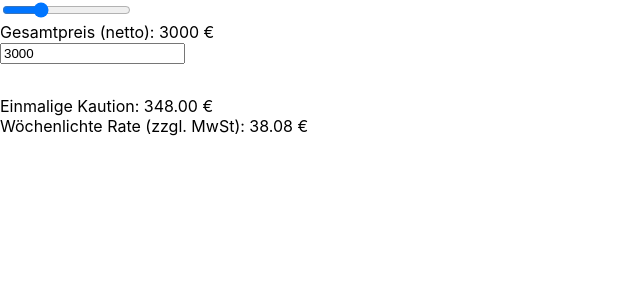
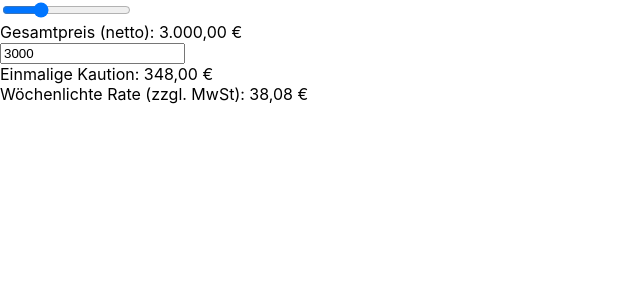
Before and after one commit to jlntrt/react-rate-calculator, a React (Create React App) app: page / in a window 1280 px wide. Shown: the top 300 px of the page, without its empty margins (0-640 px from the left). Built offline with nearby package versions, Linux system fonts and the light colour scheme.

Commit message:
Clean up and format price

```diff
--- a/src/App.js
+++ b/src/App.js
@@ -1,10 +1,8 @@
 import React from 'react';
 import './App.css';
 import Slider from "./Slider"
-import Total from "./Total"
-import Rate from "./Rate"
-import Deposit from "./Deposit"
 import TotalInput from "./TotalInput"
+import PriceRow from "./PriceRow"
 
 class App extends React.Component {
   constructor(props) {
@@ -48,10 +46,10 @@ class App extends React.Component {
     return (
       <>
         <Slider min={300} max={9999} value={this.state.total} step={1} onSliderChange={this.handleChange} />
-        <Total value={this.state.total} />
+        <PriceRow label="Gesamtpreis (netto)" value={this.state.total} />
         <TotalInput value={this.state.total} onInputChange={this.handleChange} />
-        <Deposit value={this.state.deposit} />
-        <Rate value={this.state.rate} />
+        <PriceRow label="Einmalige Kaution" value={this.state.deposit} />
+        <PriceRow label="Wöchenlichte Rate (zzgl. MwSt)" value={this.state.rate} />
       </>
     );
   }
--- a/src/Deposit.js
+++ /dev/null
@@ -1,9 +0,0 @@
-import React from 'react'
-
-function Deposit(props) {
-  const { value } = props
-
-  return <div id="deposit">Einmalige Kaution: { value } €</div>
-}
-
-export default Deposit
--- /dev/null
+++ b/src/PriceRow.js
@@ -0,0 +1,10 @@
+import React from 'react'
+
+function PriceRow(props) {
+  const { value = 0 , label = "Unkown", currency = "EUR", country = "de-DE"} = props
+  const price = new Intl.NumberFormat(country, { style: 'currency', currency: currency }).format(value)
+
+  return <div>{ label }: { price }</div>
+}
+
+export default PriceRow
--- a/src/Rate.js
+++ /dev/null
@@ -1,9 +0,0 @@
-import React from 'react'
-
-function Rate(props) {
-  const { value } = props
-
-  return <div>Wöchenlichte Rate (zzgl. MwSt): { value } €</div>
-}
-
-export default Rate
--- a/src/Total.js
+++ /dev/null
@@ -1,9 +0,0 @@
-import React from 'react'
-
-function Total(props) {
-  const { value } = props
-
-  return <div>Gesamtpreis (netto): { value } €</div>
-}
-
-export default Total
```
